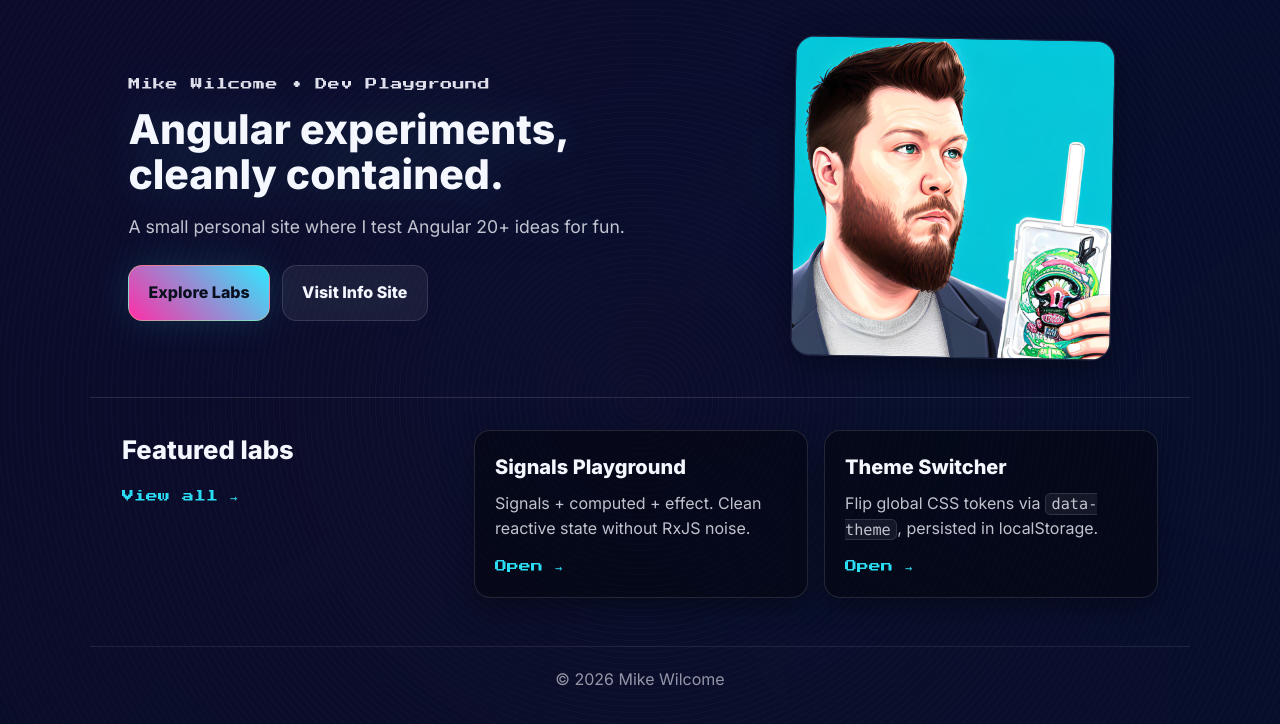
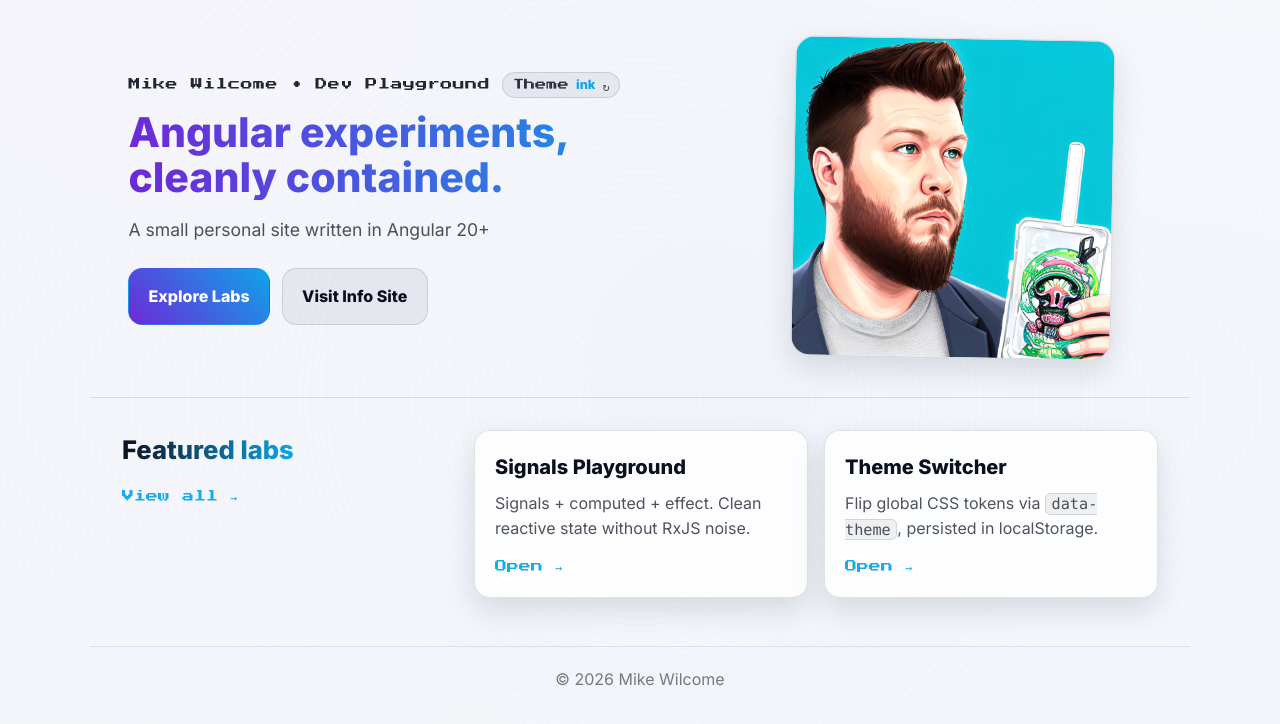
Before and after one commit to mwilcome/mike-wilcome-web, an Angular app: page / in a window 1280 px wide. Shown: the top 724 px of the page. Built offline with nearby package versions, Linux system fonts and the light colour scheme.

Commit message:
Added Themes, Upgraded Look and Feel

```diff
--- a/src/app/pages/labs/theme/theme.html
+++ b/src/app/pages/labs/theme/theme.html
@@ -14,32 +14,16 @@
     </header>
 
     <div class="theme-buttons" role="group" aria-label="Theme selection">
-      <button
-        type="button"
-        class="theme-btn"
-        [class.active]="theme() === 'arcade'"
-        (click)="setTheme('arcade')"
-      >
-        Arcade
-      </button>
-
-      <button
-        type="button"
-        class="theme-btn"
-        [class.active]="theme() === 'ink'"
-        (click)="setTheme('ink')"
-      >
-        Ink
-      </button>
-
-      <button
-        type="button"
-        class="theme-btn"
-        [class.active]="theme() === 'terminal'"
-        (click)="setTheme('terminal')"
-      >
-        Terminal
-      </button>
+      @for (t of themes; track t) {
+        <button
+          type="button"
+          class="theme-btn"
+          [class.active]="theme() === t"
+          (click)="setTheme(t)"
+        >
+          {{ t }}
+        </button>
+      }
     </div>
 
     <div class="readout">
--- a/src/app/pages/labs/theme/theme.ts
+++ b/src/app/pages/labs/theme/theme.ts
@@ -1,23 +1,6 @@
-import { ChangeDetectionStrategy, Component, effect, signal } from '@angular/core';
+import { ChangeDetectionStrategy, Component, inject } from '@angular/core';
 import { RouterLink } from '@angular/router';
-
-type ThemeName = 'arcade' | 'ink' | 'terminal';
-
-const STORAGE_KEY = 'mw.theme';
-
-function isThemeName(value: string | null): value is ThemeName {
-  return value === 'arcade' || value === 'ink' || value === 'terminal';
-}
-
-function applyTheme(theme: ThemeName): void {
-  document.documentElement.dataset['theme'] = theme;
-}
-
-function readInitialTheme(): ThemeName {
-  const stored = localStorage.getItem(STORAGE_KEY);
-  if (isThemeName(stored)) return stored;
-  return 'arcade';
-}
+import { ThemeName, ThemeService } from '../../../services/theme.service';
 
 @Component({
   selector: 'app-theme-lab',
@@ -28,17 +11,12 @@ function readInitialTheme(): ThemeName {
   changeDetection: ChangeDetectionStrategy.OnPush
 })
 export class ThemeLab {
-  readonly theme = signal<ThemeName>(readInitialTheme());
+  private readonly themeService = inject(ThemeService);
 
-  constructor() {
-    effect(() => {
-      const t = this.theme();
-      applyTheme(t);
-      localStorage.setItem(STORAGE_KEY, t);
-    });
-  }
+  readonly theme = this.themeService.theme;
+  readonly themes = this.themeService.themes;
 
   setTheme(theme: ThemeName): void {
-    this.theme.set(theme);
+    this.themeService.setTheme(theme);
   }
 }
--- a/src/app/pages/landing/landing.html
+++ b/src/app/pages/landing/landing.html
@@ -1,11 +1,25 @@
 <header class="hero">
   <div class="hero-content">
-    <p class="kicker">Mike Wilcome • Dev Playground</p>
+    <div class="kicker-row">
+      <p class="kicker">Mike Wilcome • Dev Playground</p>
+
+      <button
+        type="button"
+        class="theme-chip"
+        (click)="cycleTheme()"
+        aria-label="Cycle theme"
+        title="Cycle theme"
+      >
+        <span class="label">Theme</span>
+        <strong class="value">{{ theme() }}</strong>
+        <span class="icon" aria-hidden="true">↻</span>
+      </button>
+    </div>
 
     <h1>Angular experiments, cleanly contained.</h1>
 
     <p class="subtitle">
-      A small personal site where I test Angular 20+ ideas for fun.
+      A small personal site written in Angular 20+
     </p>
 
     <div class="cta-row" role="group" aria-label="Primary navigation">
--- a/src/app/pages/landing/landing.scss
+++ b/src/app/pages/landing/landing.scss
@@ -18,6 +18,10 @@
   transform: rotate(10deg);
   pointer-events: none;
   z-index: 0;
+}
+
+:host-context(html[data-theme='lava'])::after {
+  opacity: 0.16;
 }
 
 /* Theme-driven texture (even more subtle) */
@@ -53,12 +57,64 @@
   filter: drop-shadow(var(--shadow-2));
 }
 
+.kicker-row {
+  display: flex;
+  align-items: center;
+  gap: 0.75rem;
+  flex-wrap: wrap;
+  margin: 0 0 0.75rem 0;
+}
+
 .kicker {
-  margin: 0 0 0.75rem 0;
+  margin: 0;
   font-family: var(--retro-font);
   font-size: 0.75rem;
   letter-spacing: 0.04em;
   opacity: 0.9;
+}
+
+.theme-chip {
+  display: inline-flex;
+  align-items: center;
+  gap: 0.45rem;
+  padding: 0.35rem 0.6rem;
+  border-radius: 999px;
+  border: 1px solid var(--border-1);
+  background: var(--surface-3);
+  color: var(--text-color);
+  cursor: pointer;
+  font-family: var(--font-family);
+  line-height: 1;
+  transition: transform 0.15s ease, filter 0.15s ease, border-color 0.15s ease;
+
+  .label {
+    font-family: var(--retro-font);
+    font-size: 0.7rem;
+    opacity: 0.85;
+  }
+
+  .value {
+    font-size: 0.8rem;
+    font-weight: 900;
+    color: var(--link-color);
+  }
+
+  .icon {
+    font-family: var(--retro-font);
+    font-size: 0.75rem;
+    opacity: 0.75;
+  }
+
+  &:hover {
+    transform: translateY(-1px);
+    filter: drop-shadow(var(--shadow-1));
+    border-color: var(--border-2);
+  }
+
+  &:focus-visible {
+    outline: 3px solid var(--accent-color);
+    outline-offset: 3px;
+  }
 }
 
 h1 {
@@ -67,6 +123,17 @@ h1 {
   font-weight: 800;
   font-size: clamp(2rem, 3.2vw, 3rem);
   line-height: 1.1;
+  color: var(--text-color); /* fallback */
+}
+
+/* Theme-colored headline without theme-specific hacks (with safe fallback) */
+@supports ((-webkit-background-clip: text) or (background-clip: text)) {
+  h1 {
+    background: linear-gradient(90deg, var(--primary-color), var(--primary-hover));
+    -webkit-background-clip: text;
+    background-clip: text;
+    color: transparent;
+  }
 }
 
 .subtitle {
@@ -119,6 +186,10 @@ h1 {
   color: #001a0b;
 }
 
+:host-context(html[data-theme='lava']) .btn.primary {
+  color: #140405;
+}
+
 .btn.secondary {
   background: var(--surface-3);
   color: var(--text-color);
@@ -155,6 +226,16 @@ h1 {
     font-size: 1.6rem;
     font-weight: 800;
     font-family: var(--font-family);
+    color: var(--text-color); /* fallback */
+  }
+}
+
+@supports ((-webkit-background-clip: text) or (background-clip: text)) {
+  .cards-header h2 {
+    background: linear-gradient(90deg, var(--text-color), var(--link-color));
+    -webkit-background-clip: text;
+    background-clip: text;
+    color: transparent;
   }
 }
 
--- a/src/app/pages/landing/landing.ts
+++ b/src/app/pages/landing/landing.ts
@@ -1,5 +1,6 @@
-import { ChangeDetectionStrategy, Component } from '@angular/core';
+import { ChangeDetectionStrategy, Component, inject } from '@angular/core';
 import { RouterLink } from '@angular/router';
+import { ThemeService } from '../../services/theme.service';
 
 @Component({
   selector: 'app-landing',
@@ -9,4 +10,12 @@ import { RouterLink } from '@angular/router';
   styleUrl: './landing.scss',
   changeDetection: ChangeDetectionStrategy.OnPush
 })
-export class Landing {}
+export class Landing {
+  private readonly themeService = inject(ThemeService);
+
+  readonly theme = this.themeService.theme;
+
+  cycleTheme(): void {
+    this.themeService.cycleTheme();
+  }
+}
--- /dev/null
+++ b/src/app/services/theme.service.ts
@@ -0,0 +1,60 @@
+import { DOCUMENT, isPlatformBrowser } from '@angular/common';
+import { effect, inject, Injectable, PLATFORM_ID, signal } from '@angular/core';
+
+export type ThemeName = 'arcade' | 'ink' | 'terminal' | 'lava';
+
+const STORAGE_KEY = 'mw.theme';
+
+// Single source of truth for:
+// - what themes exist
+// - the cycle order
+const THEME_ORDER: readonly ThemeName[] = ['ink', 'terminal', 'arcade', 'lava'] as const;
+
+// First-time default (only used when nothing is in localStorage)
+const DEFAULT_THEME: ThemeName = 'ink';
+
+function isThemeName(value: string | null): value is ThemeName {
+  if (!value) return false;
+  return (THEME_ORDER as readonly string[]).includes(value);
+}
+
+@Injectable({ providedIn: 'root' })
+export class ThemeService {
+  private readonly platformId = inject(PLATFORM_ID);
+  private readonly doc = inject(DOCUMENT);
+
+  // Expose list so UIs (Theme Lab, future menus) can render dynamically
+  readonly themes = THEME_ORDER;
+
+  readonly theme = signal<ThemeName>(this.readInitialTheme());
+
+  constructor() {
+    // Persist + apply only in the browser
+    effect(() => {
+      const t = this.theme();
+
+      if (!isPlatformBrowser(this.platformId)) return;
+
+      this.doc.documentElement.dataset['theme'] = t;
+      localStorage.setItem(STORAGE_KEY, t);
+    });
+  }
+
+  setTheme(theme: ThemeName): void {
+    this.theme.set(theme);
+  }
+
+  cycleTheme(): void {
+    const current = this.theme();
+    const idx = THEME_ORDER.indexOf(current);
+    const next = THEME_ORDER[(idx + 1) % THEME_ORDER.length] ?? DEFAULT_THEME;
+    this.theme.set(next);
+  }
+
+  private readInitialTheme(): ThemeName {
+    if (!isPlatformBrowser(this.platformId)) return DEFAULT_THEME;
+
+    const stored = localStorage.getItem(STORAGE_KEY);
+    return isThemeName(stored) ? stored : DEFAULT_THEME;
+  }
+}
--- a/src/styles.scss
+++ b/src/styles.scss
@@ -1,4 +1,22 @@
 @import url('https://fonts.googleapis.com/css2?family=Inter:wght@400;600;800&family=Press+Start+2P&display=swap');
+
+/*
+TOKEN SEMANTICS
+--------------------------------------------------
+--text-color      : primary readable text
+--text-muted      : secondary/supporting text
+
+--primary-color   : strong identity / hero emphasis
+--primary-hover   : secondary identity / motion
+
+--link-color      : interactive affordances
+--accent-color    : highlights, focus rings, chips
+
+Rules:
+- Headlines may use primary/hover gradients
+- Body text should never use primary directly
+- Buttons may mix primary + hover
+*/
 
 :root {
   /* =========================================================
@@ -131,7 +149,6 @@ html[data-theme='terminal'] {
   --header-border: rgba(50, 255, 126, 0.25);
   --title-glow: 0 0 18px rgba(50, 255, 126, 0.18);
 
-  /* “scanline-ish” + phosphor haze using existing hooks */
   --trash-gradient: radial-gradient(circle at 30% 20%, rgba(50, 255, 126, 0.10), transparent 55%),
   radial-gradient(circle at 70% 60%, rgba(0, 229, 255, 0.08), transparent 55%),
   linear-gradient(180deg, #050807, #020403);
@@ -149,6 +166,55 @@ html[data-theme='terminal'] {
       rgba(50, 255, 126, 0.10) 0%,
       rgba(0, 229, 255, 0.06) 30%,
       transparent 62%
+  );
+}
+
+/* =========================================================
+   Theme: LAVA (molten, obsidian)
+   ========================================================= */
+html[data-theme='lava'] {
+  --bg-color: #140405;
+  --text-color: #fff3ea;
+  --text-muted: rgba(255, 243, 234, 0.74);
+
+  --primary-color: #ff3b1a; /* molten */
+  --primary-hover: #ffb020; /* flare */
+  --accent-color: #ff6a00; /* ember */
+  --link-color: #ffb020;
+
+  --surface-1: rgba(0, 0, 0, 0.58);
+  --surface-2: rgba(0, 0, 0, 0.72);
+  --surface-3: rgba(255, 59, 26, 0.08);
+
+  --border-1: rgba(255, 243, 234, 0.14);
+  --border-2: rgba(255, 176, 32, 0.28);
+
+  --shadow-1: 0 18px 55px rgba(0, 0, 0, 0.62);
+  --shadow-2: 0 0 22px rgba(255, 59, 26, 0.14);
+
+  --header-bg: rgba(0, 0, 0, 0.52);
+  --header-border: rgba(255, 176, 32, 0.22);
+  --title-glow: 0 0 18px rgba(255, 59, 26, 0.18), 0 0 28px rgba(255, 176, 32, 0.10);
+
+  --trash-gradient: radial-gradient(circle at 18% 15%, rgba(255, 59, 26, 0.18), transparent 55%),
+  radial-gradient(circle at 82% 35%, rgba(255, 176, 32, 0.14), transparent 55%),
+  radial-gradient(circle at 55% 92%, rgba(255, 106, 0, 0.10), transparent 60%),
+  linear-gradient(180deg, #140405, #070102);
+
+  --stippled-bg: repeating-radial-gradient(
+      circle,
+      rgba(255, 243, 234, 0.16) 0px,
+      rgba(255, 243, 234, 0.16) 1px,
+      transparent 1px,
+      transparent 7px
+  );
+
+  --collage-pattern: radial-gradient(
+      circle at 55% 45%,
+      rgba(255, 59, 26, 0.14) 0%,
+      rgba(255, 176, 32, 0.10) 28%,
+      rgba(255, 106, 0, 0.08) 45%,
+      transparent 64%
   );
 }
 
```
